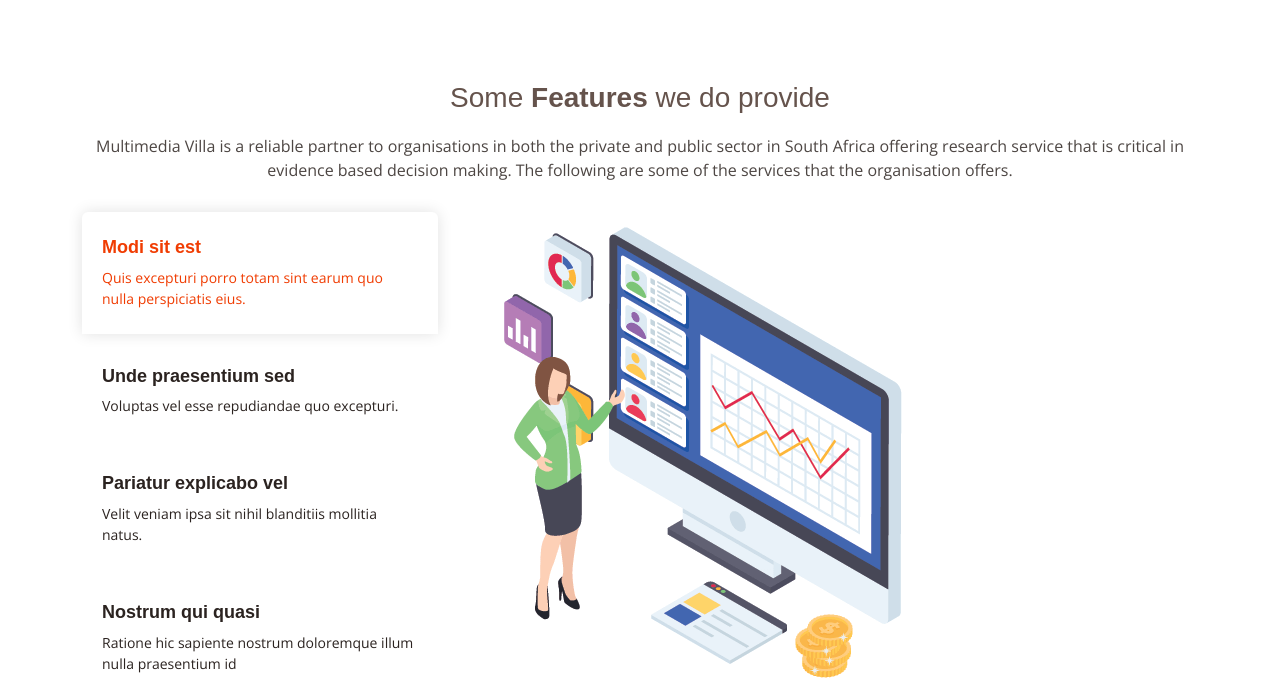
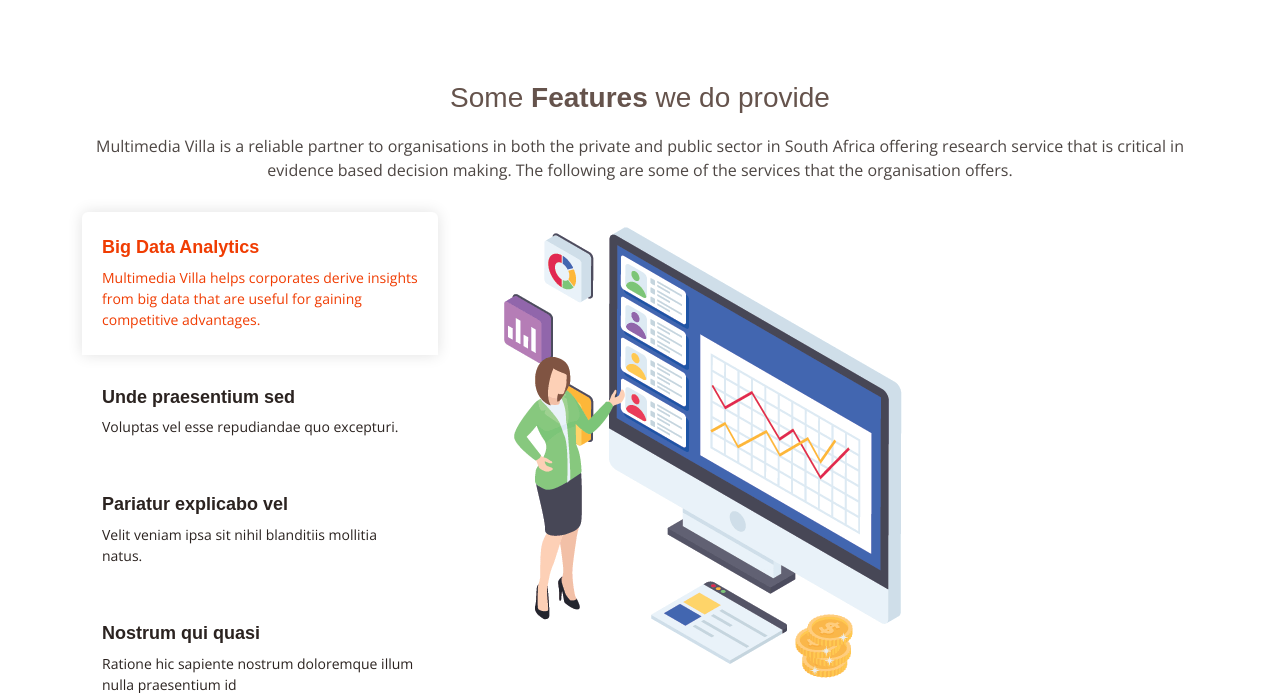
Before and after one commit to Carrington-dev/i-am-emerge, a Django app: page /services in a window 1280 px wide. Shown: the part 1262-1955 px from the top of the page. Run offline with Django 4.2, Linux system fonts and the light colour scheme; some libraries are stand-ins or nearby versions; some web fonts are replaced.

Commit message:
Fixed feature big data on services

```diff
--- a/templates/basic/services.html
+++ b/templates/basic/services.html
@@ -139,8 +139,8 @@
           <ul class="nav nav-tabs flex-column">
             <li class="nav-item">
               <a class="nav-link active show" data-bs-toggle="tab" href="#tab-1">
-                <h4>Modi sit est</h4>
-                <p>Quis excepturi porro totam sint earum quo nulla perspiciatis eius.</p>
+                <h4>Big Data Analytics</h4>
+                <p>Multimedia Villa helps corporates derive insights from big data that are useful for gaining competitive advantages.</p>
               </a>
             </li>
             <li class="nav-item mt-2">
```
